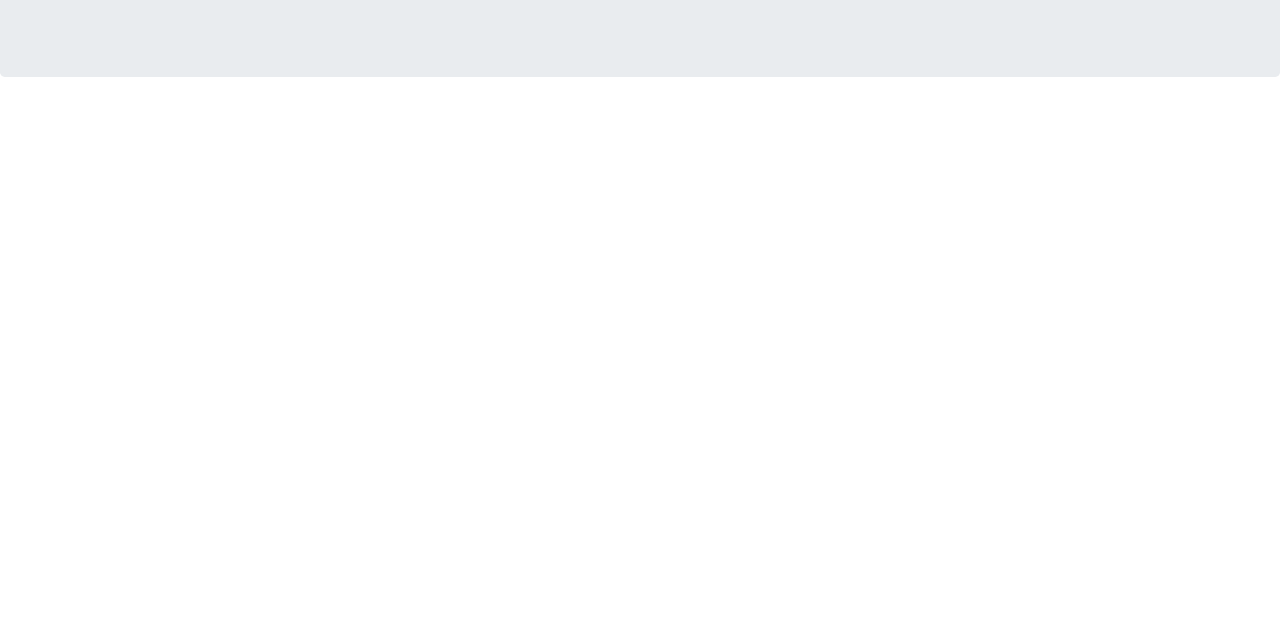
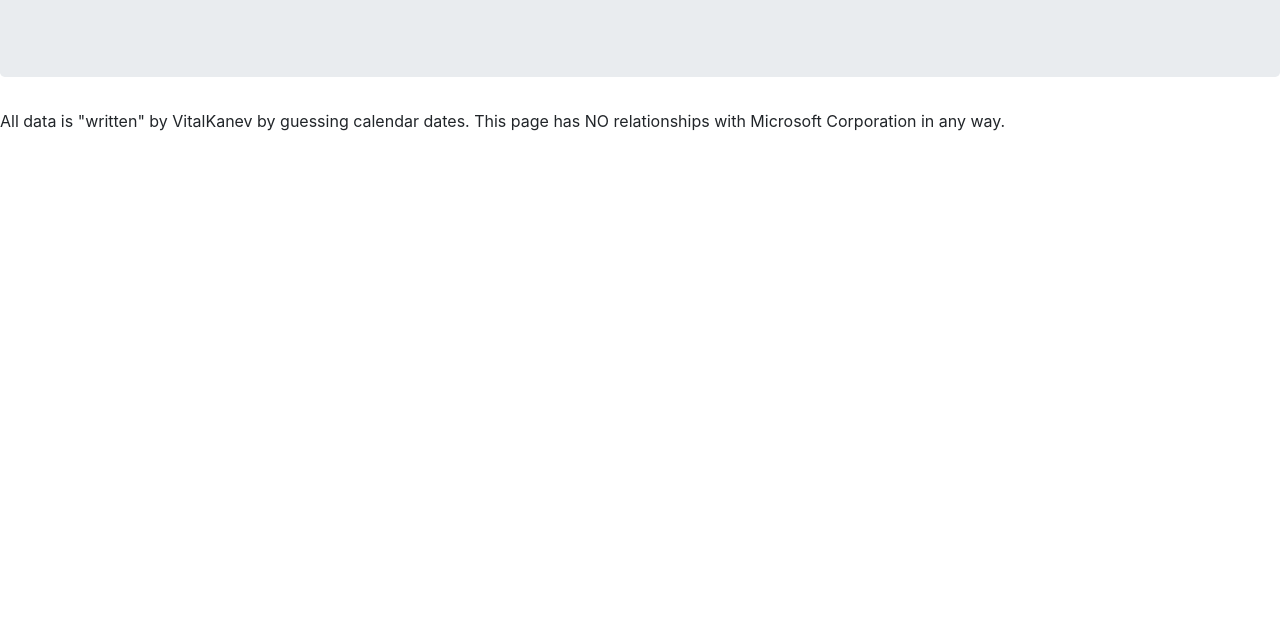
Before and after one commit to vitalkanev/when-is-patch-tuesday, a plain HTML site: page index.html in a window 1280 px wide. Shown: the part 166-800 px from the top of the page. Drawn offline with nearby package versions, Linux system fonts and the light colour scheme.

Commit message:
generic footer

```diff
--- a/index.html
+++ b/index.html
@@ -12,5 +12,10 @@
             <h1 class="display-4">January 12, 2021</h1>
             <p>Microsoft to publish Patch Tuesday on this date</p>
         </div>
+
+
+        <footer>
+            <p>All data is "written" by VitalKanev by guessing calendar dates. This page has NO relationships with Microsoft Corporation in any way.</p>
+        </footer>
     </body>
 </html>
```
